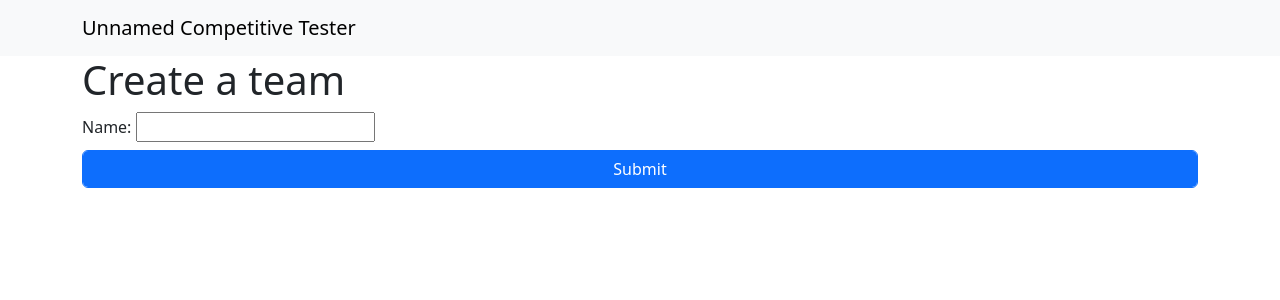
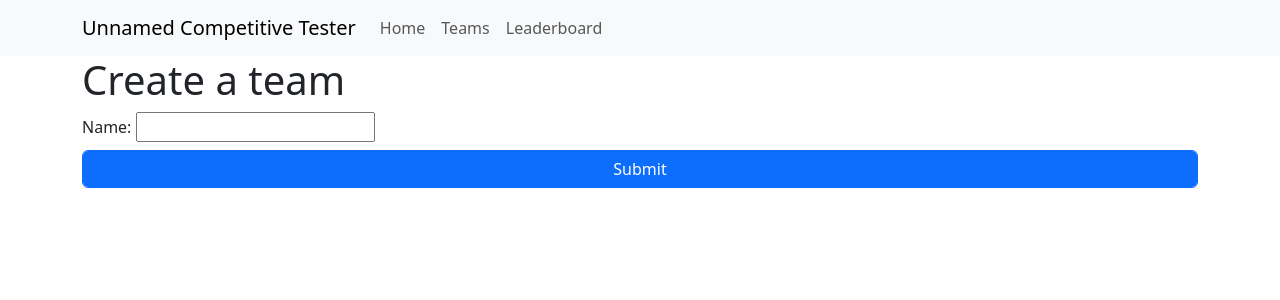
Before and after one commit to jnywong/frx-challenges, a Django app: page /teams/create in a window 1280 px wide. Shown: the top 300 px of the page. Run offline with Django 5.2, Linux system fonts and the light colour scheme; the visitor is signed in with stand-in values (Sample User, id 1).

Commit message:
Add options to top navbar

```diff
--- a/comptest/web/templates/page.html
+++ b/comptest/web/templates/page.html
@@ -20,8 +20,17 @@
     <nav class="navbar navbar-expand-lg bg-body-tertiary">
       <div class="container">
         <a class="navbar-brand" href="/">Unnamed Competitive Tester</a>
+        <div class="collapse navbar-collapse">
+          <div class="navbar-nav">
+            <a class="nav-link" aria-current="page" href="/">Home</a>
+            <a class="nav-link" href="{% url 'teams-list' %}">Teams</a>
+            <a class="nav-link" href="/">Leaderboard</a>
+          </div>
+        </div>
+        <div class="d-flex">
+          {% block navbar_action %} {% endblock %}
 
-        <div class="d-flex">{% block navbar_action %} {% endblock %}</div>
+        </div>
       </div>
     </nav>
 
```
